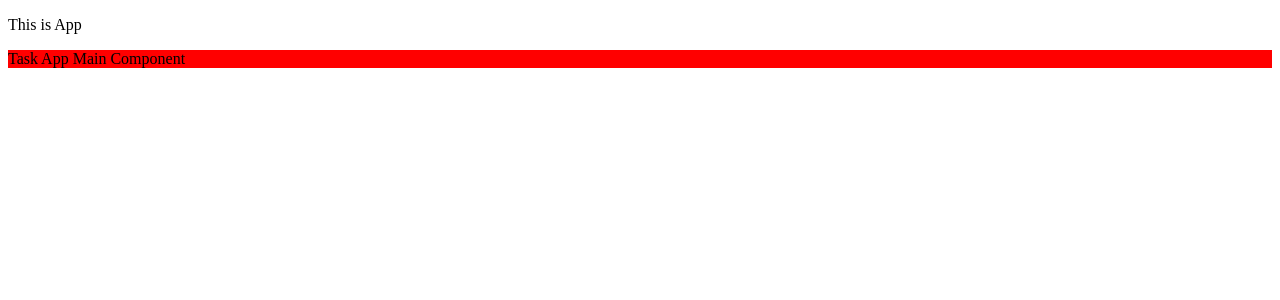
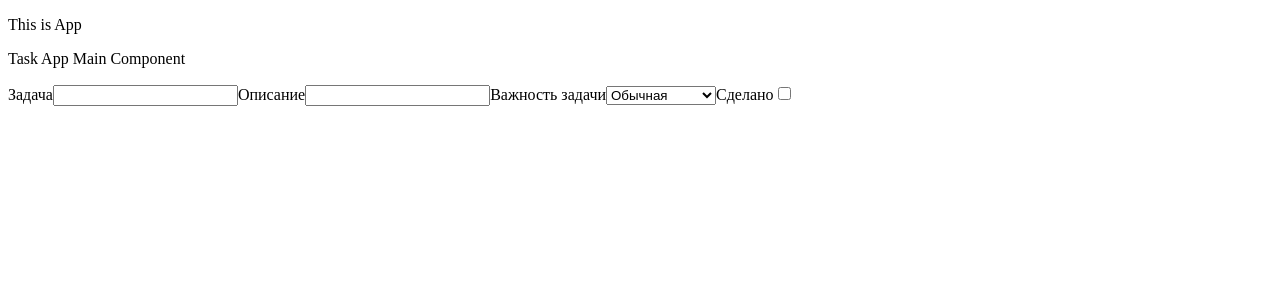
Before and after one commit to Drillibit/test_app, a React (Create React App) app in the folder client/: page / in a window 1280 px wide. Shown: the top 300 px of the page. Built offline with nearby package versions, Linux system fonts and the light colour scheme.

Commit message:
select field

```diff
--- a/client/src/components/Main/Main.jsx
+++ b/client/src/components/Main/Main.jsx
@@ -15,7 +15,47 @@ export default class Main extends Component {
     };
   }
 
+  onTextFieldChange = e => {
+    const { value, name } = e.target;
+    this.setState({
+      [name]: value
+    });
+  };
+
   render() {
-    return <div className="app_wrapper">Task App Main Component</div>;
+    const { taskName, taskDescription, taskImportance, taskDone } = this.state;
+    return (
+      <div className="">
+        <p>Task App Main Component</p>
+        <form>
+          <label htmlFor="taskName">Задача</label>
+          <input
+            type="text"
+            name="taskName"
+            value={taskName}
+            onChange={this.onTextFieldChange}
+          />
+          <label htmlFor="taskDescription">Описание</label>
+          <input
+            type="text"
+            name="taskDescription"
+            value={taskDescription}
+            onChange={this.onTextFieldChange}
+          />
+          <label htmlFor="taskImportance">Важность задачи</label>
+          <select
+            name="taskImportance"
+            value={taskImportance}
+            onChange={this.onTextFieldChange}
+          >
+            <option value="regular">Обычная</option>
+            <option value="important">Важная</option>
+            <option value="highly_important">Очень важная</option>
+          </select>
+          <label htmlFor="taskDone">Сделано</label>
+          <input name="taskDone" type="checkbox" checked={taskDone} />
+        </form>
+      </div>
+    );
   }
 }
```
